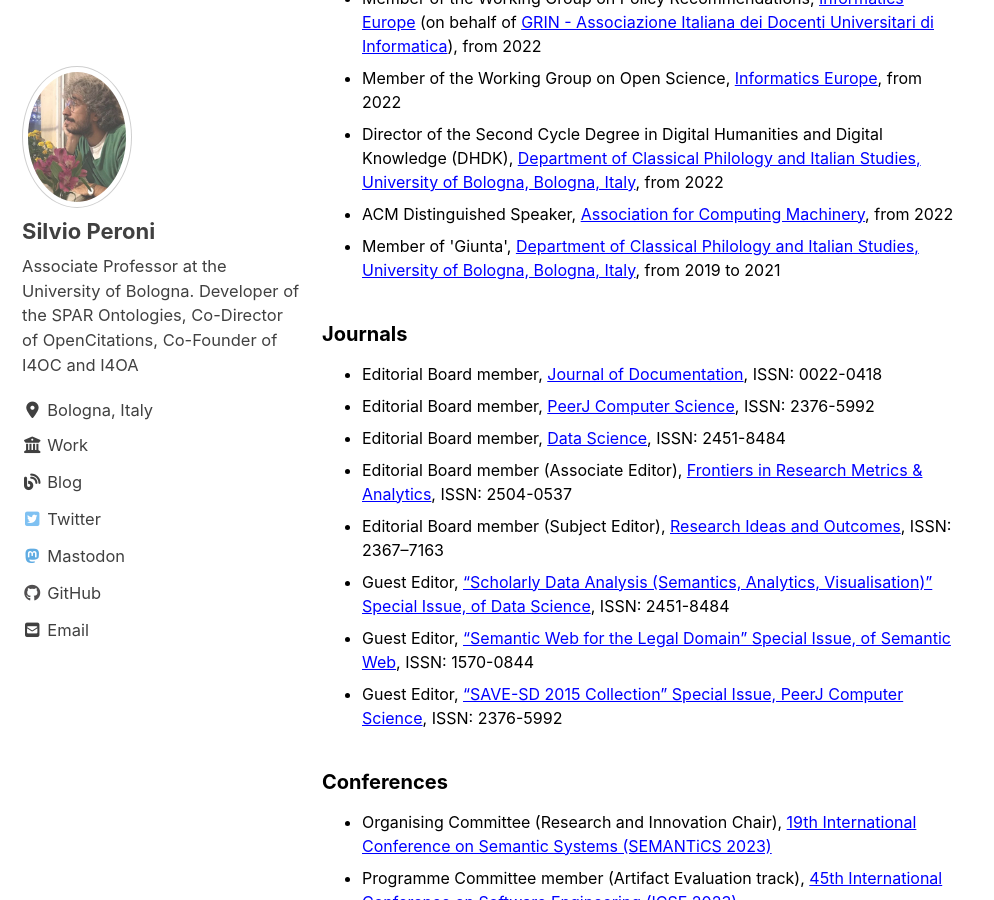
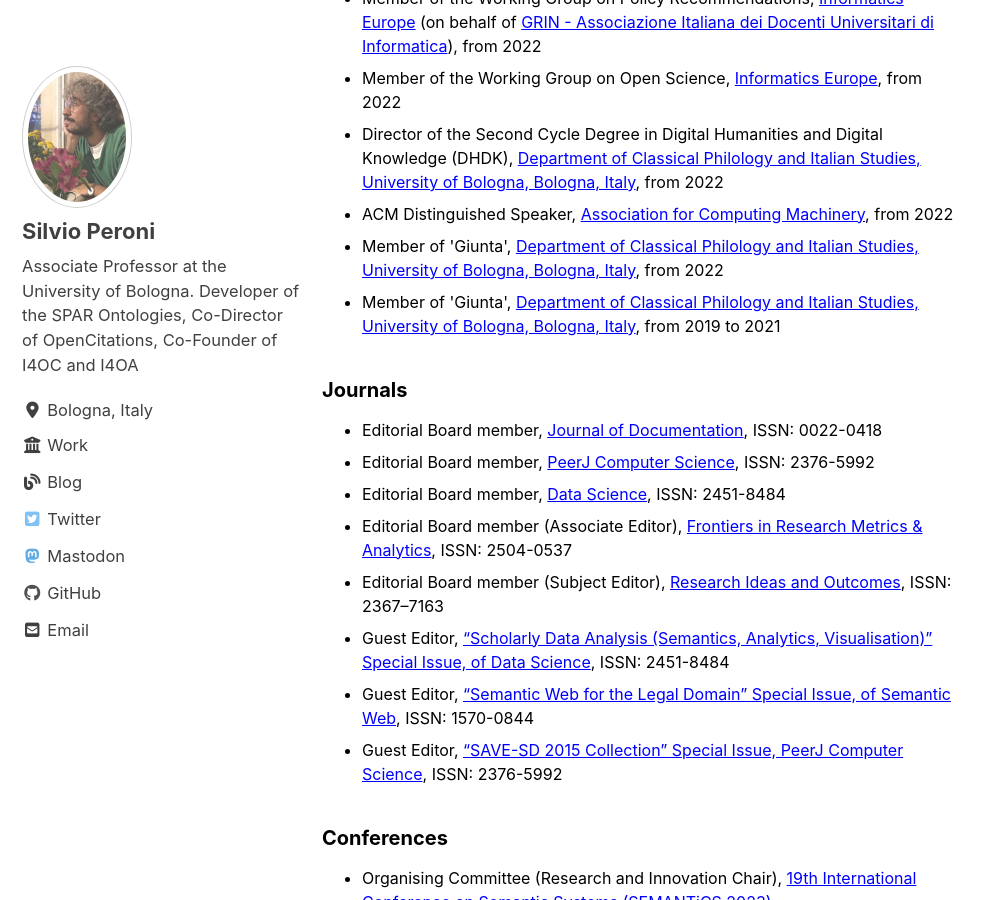
Before and after one commit to essepuntato/essepuntato.github.io, a Jekyll site: the page built from _pages/activities.md, in a window 1280 px wide and 900 px high, scrolled down 837 px. Shown: the whole window, without its empty margins (0-994 px from the left). Built offline with Jekyll 4.4.1, drawn with Linux system fonts in a browser that asks for light colours; cached includes are drawn as plain includes; nearby versions of some CDN libraries.

Commit message:
Update institutional.yml

```diff
--- a/_data/activities/institutional.yml
+++ b/_data/activities/institutional.yml
@@ -49,5 +49,9 @@
 - role: "Member of 'Giunta'"
   institution: "Department of Classical Philology and Italian Studies, University of Bologna, Bologna, Italy"
   website: "https://ficlit.unibo.it"
+  start: "2022"
+- role: "Member of 'Giunta'"
+  institution: "Department of Classical Philology and Italian Studies, University of Bologna, Bologna, Italy"
+  website: "https://ficlit.unibo.it"
   start: "2019"
   end: "2021"
```
